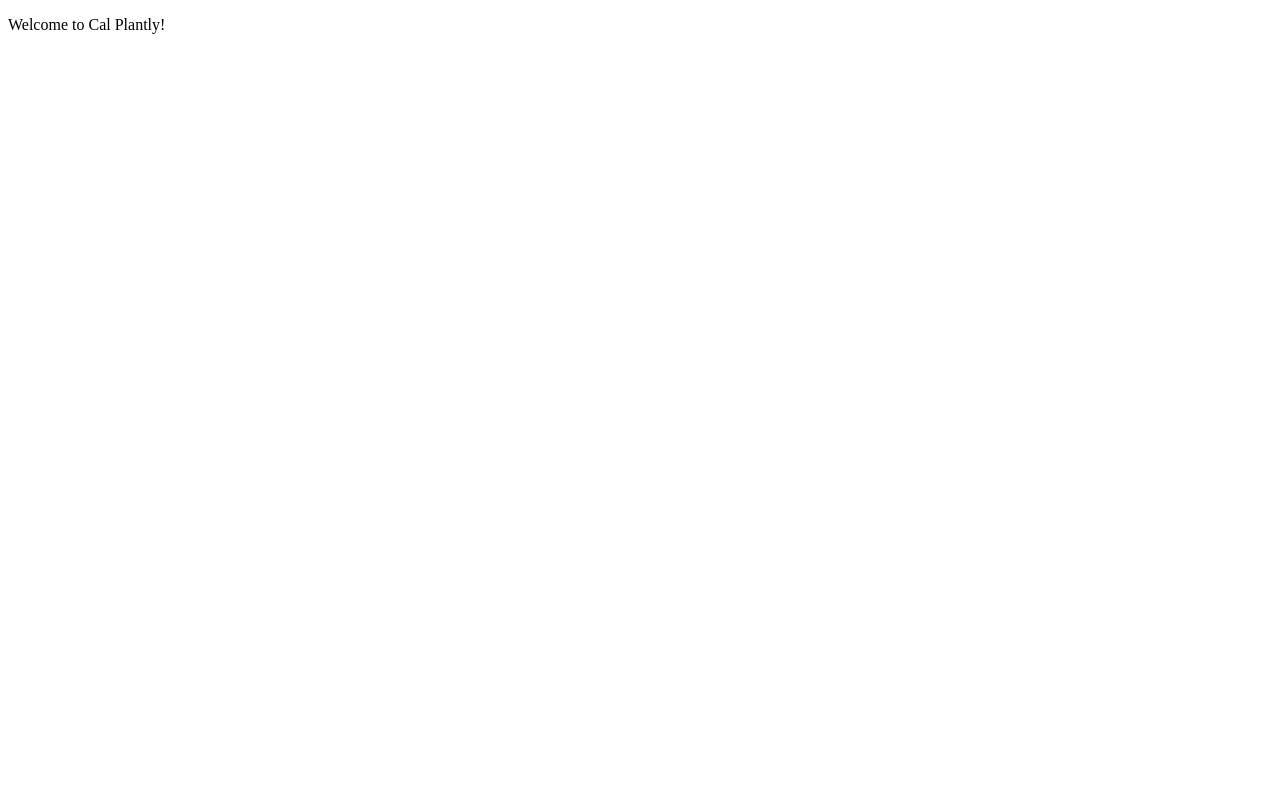
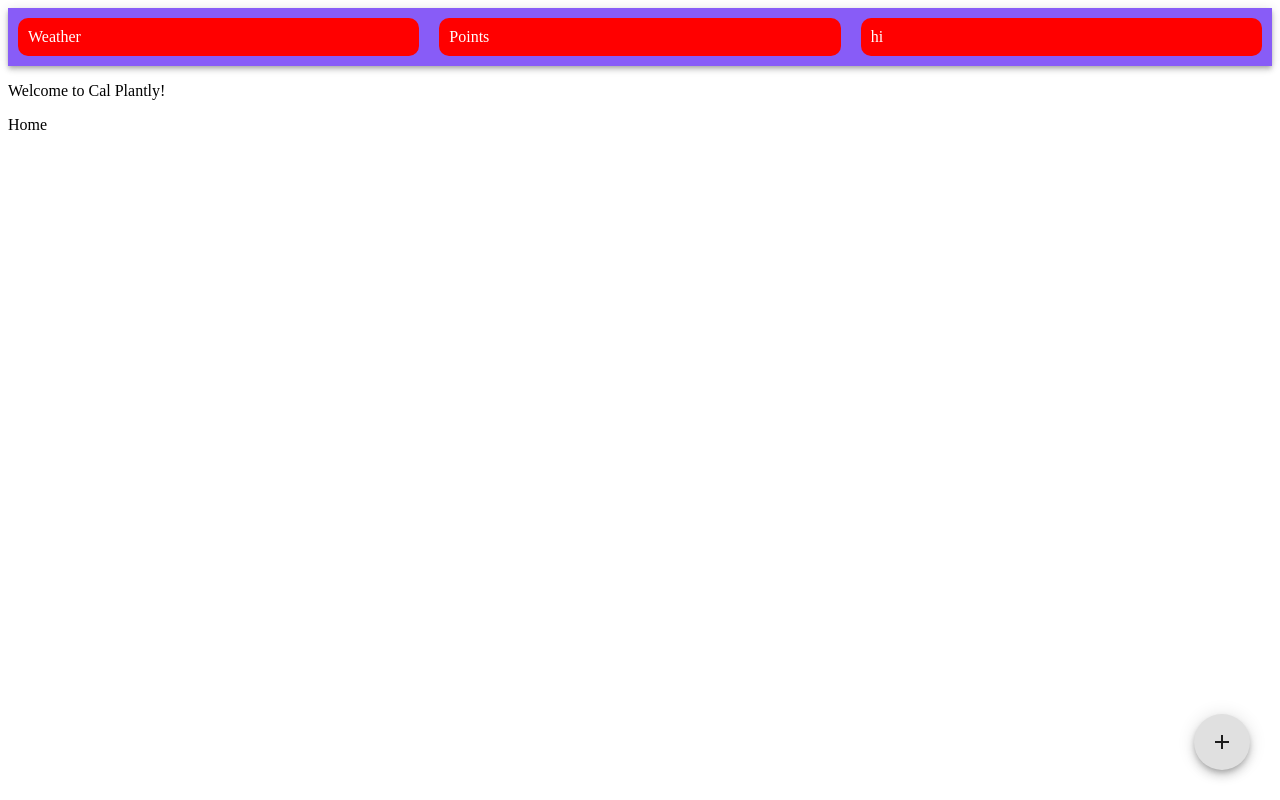
Before and after one commit to MrEminent42/cal-plantly, a React (Create React App) app in the folder frontend/: page / in a window 1280 px wide. Built offline with nearby package versions, Linux system fonts and the light colour scheme.

Commit message:
basic ui setup

```diff
--- a/frontend/package.json
+++ b/frontend/package.json
@@ -5,6 +5,7 @@
   "dependencies": {
     "@emotion/react": "^11.11.0",
     "@emotion/styled": "^11.11.0",
+    "@mui/icons-material": "^5.11.16",
     "@mui/material": "^5.13.0",
     "@testing-library/jest-dom": "^5.16.5",
     "@testing-library/react": "^13.4.0",
--- a/frontend/src/App.tsx
+++ b/frontend/src/App.tsx
@@ -1,13 +1,24 @@
 import React from 'react';
+import Home from './pages/Home';
+import { ThemeProvider } from '@mui/material';
+import theme from './config/config.theme';
+import TopBar from './components/TopBar/TopBar';
+import ActionButton from './components/ActionButton';
 
 function App() {
   return (
-    <div className="App">
-      <header className="App-header">
+    <div>
+      <ThemeProvider theme={theme}>
+        <TopBar />
+
         <p>Welcome to Cal Plantly!</p>
-      </header>
+        <Home />
+
+        <ActionButton />
+      </ThemeProvider>
     </div>
   );
 }
 
+
 export default App;
--- /dev/null
+++ b/frontend/src/components/ActionButton.tsx
@@ -0,0 +1,43 @@
+
+import { IconButton, Typography, Box } from '@mui/material';
+import Fab from '@mui/material/Fab';
+import AddIcon from '@mui/icons-material/Add';
+import Menu, { MenuProps } from '@mui/material/Menu';
+import { useState } from 'react';
+
+const ActionButton = () => {
+    const [menuOpen, setMenuOpen] = useState(false);
+    return (
+        <Box
+            sx={{ backgroundColor: 'red' }}
+        >
+
+            <Fab
+                disabled={false}
+                onClick={() => setMenuOpen(!menuOpen)}
+                sx={{
+                    position: 'absolute',
+                    bottom: 30,
+                    right: 30,
+                }}>
+                <AddIcon />
+
+
+            </Fab>
+
+            <Menu
+                sx={{
+                    position: 'absolute',
+                    bottom: 100,
+                    right: 30,
+                }}
+                open={menuOpen}
+                onClose={() => setMenuOpen(false)}
+            >
+                <Typography>Plant</Typography>
+            </Menu>
+        </Box>
+    )
+}
+
+export default ActionButton
--- /dev/null
+++ b/frontend/src/components/TopBar/TopBar.tsx
@@ -0,0 +1,34 @@
+import React from 'react'
+import { styled } from '@mui/system';
+
+import AppBar from '@mui/material/AppBar';
+import Box from '@mui/material/Box';
+
+const TopBar = () => {
+    return (
+        <AppBar position="static" sx={{
+            display: 'flex',
+            flexDirection: 'row',
+            justifyContent: 'space-between',
+        }}>
+            <Chip sx={{ backgroundColor: 'red', flex: 1 }}>
+                Weather
+            </Chip>
+            <Chip sx={{ backgroundColor: 'red', flex: 1 }}>
+                Points
+            </Chip>
+            <Chip sx={{ backgroundColor: 'red', flex: 1 }}>
+                hi
+            </Chip>
+        </AppBar>
+    )
+}
+
+export default TopBar
+
+const Chip = styled(`div`)`
+    background-color: #885cf7;
+    border-radius: 10px;
+    padding: 10px;
+    margin: 10px;
+`
--- /dev/null
+++ b/frontend/src/config/config.theme.tsx
@@ -0,0 +1,51 @@
+import { createTheme } from "@mui/material";
+import green from "@mui/material/colors/green";
+import grey from "@mui/material/colors/grey";
+
+const theme = createTheme({
+    palette: {
+        mode: 'light',
+        primary: {
+            main: '#885cf7',
+        },
+        secondary: {
+            main: 'rgba(230, 106, 152, 0.96)',
+        },
+        background: {
+            default: '#eaf5ea',
+        },
+    },
+    typography: {
+        fontFamily: 'Poppins',
+        h5: {
+            fontWeight: '700',
+            fontSize: '.9rem',
+        },
+        h6: {
+            fontWeight: '700',
+            fontSize: '0.6rem',
+            color: grey[500],
+        }
+    },
+    shape: {
+        borderRadius: 15,
+    },
+    components: {
+        MuiCard: {
+            defaultProps: {
+                elevation: 2
+            },
+            styleOverrides: {
+                root: {
+                    borderWidth: '2px',
+                    borderColor: '#a8a6a6',
+                    borderStyle: 'solid'
+                }
+            }
+        }
+
+    }
+
+})
+
+export default theme;
--- /dev/null
+++ b/frontend/src/pages/Home.tsx
@@ -0,0 +1,9 @@
+import React from 'react'
+
+const Home = () => {
+    return (
+        <div>Home</div>
+    )
+}
+
+export default Home
--- a/frontend/tsconfig.json
+++ b/frontend/tsconfig.json
@@ -20,7 +20,7 @@
     "noEmit": true,
     "jsx": "react-jsx"
   },
-  "include": [
-    "src"
-  ]
+  // "include": [
+  //   "src"
+  // ]
 }
```
Also changed, not shown: 1 other file (tests, documents, lock files or other folders).
